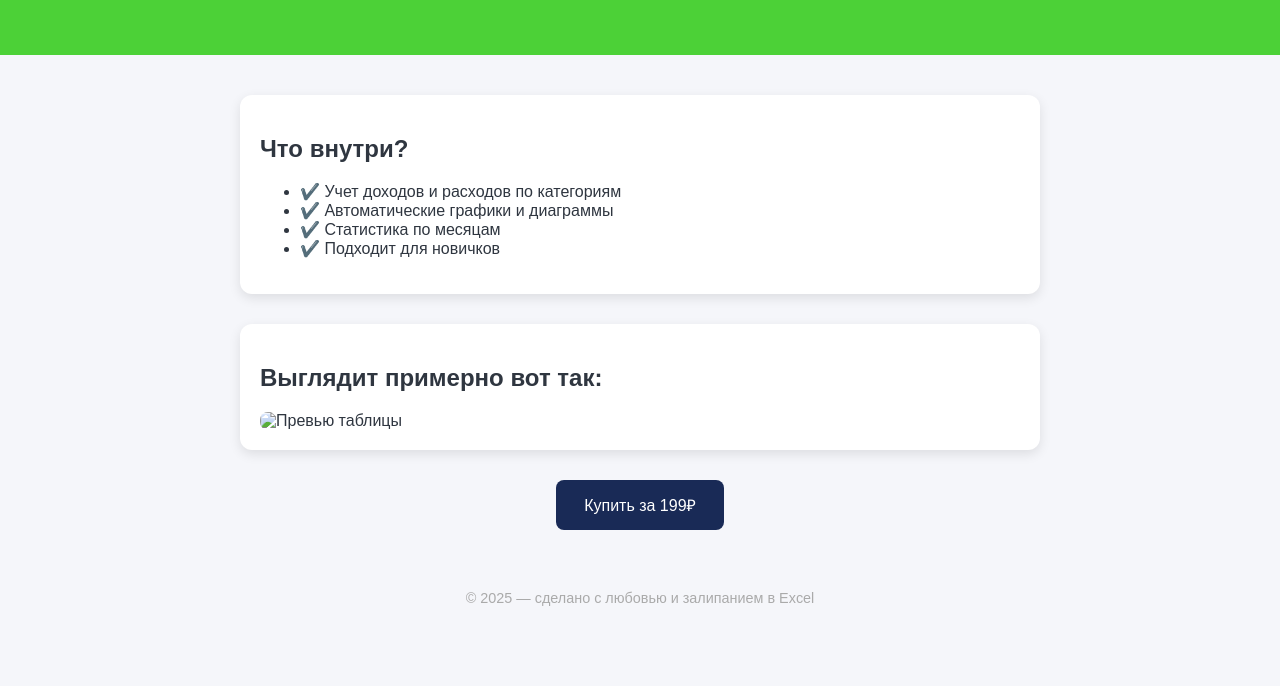
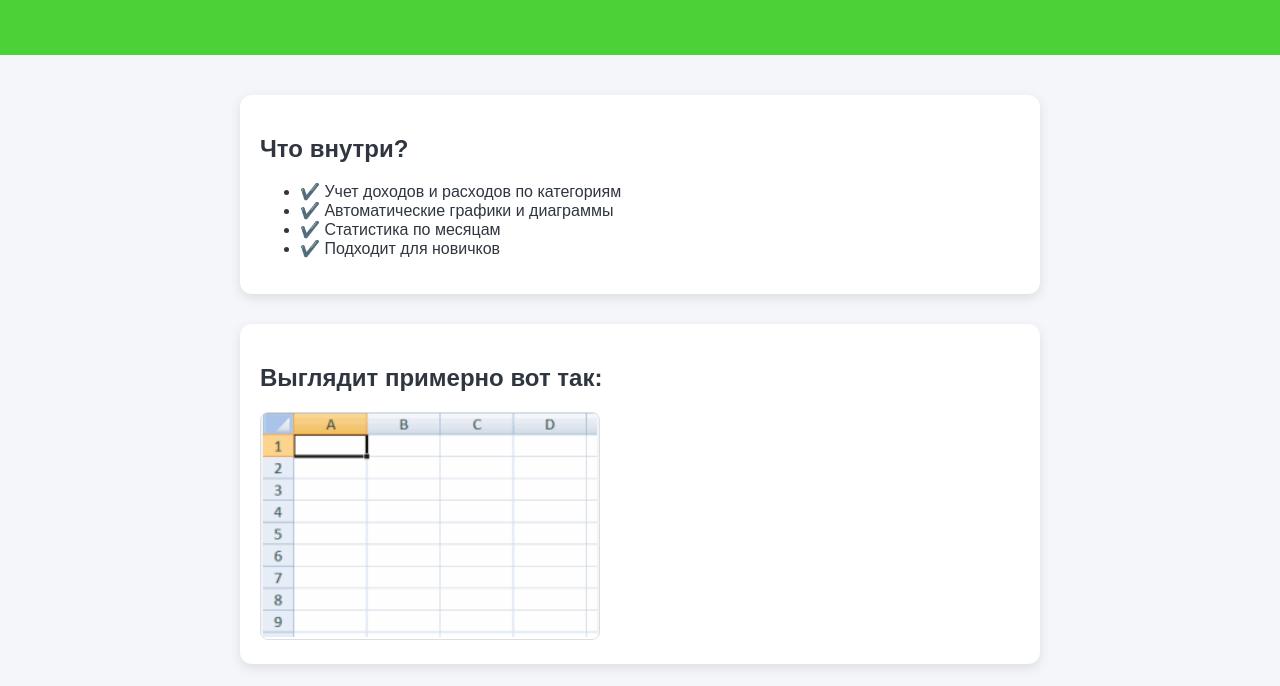
Before and after one commit to Lepsi4andra/budget-site, a plain HTML site: page index.html in a window 1280 px wide. Shown: the part 114-800 px from the top of the page. Drawn offline with Linux system fonts and the light colour scheme.

Commit message:
index.html

```diff
--- a/index.html
+++ b/index.html
@@ -40,6 +40,7 @@
     .preview img {
       max-width: 100%;
       border-radius: 8px;
+      border: 1px solid #dcdde1;
     }
     .cta {
       text-align: center;
@@ -83,7 +84,7 @@
     </div>
     <div class="preview">
       <h2>Выглядит примерно вот так:</h2>
-      <img src="screenshot.png" alt="Превью таблицы">
+      <img src="excel-preview.png" alt="Превью Excel таблицы">
     </div>
     <div class="cta">
       <a href="#">Купить за 199₽</a>
```
